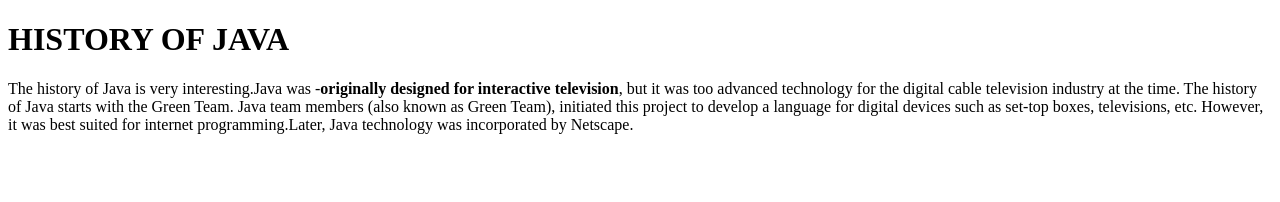
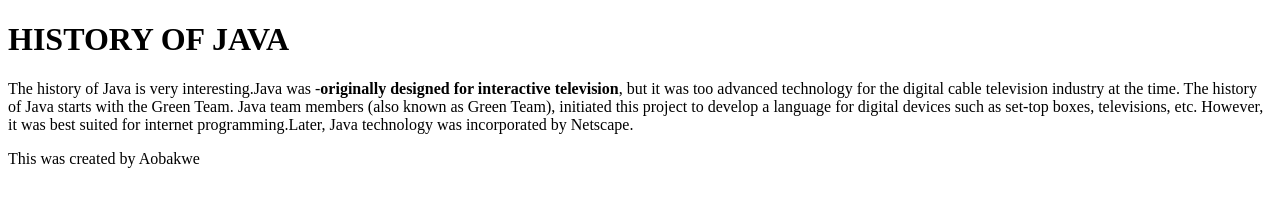
Before and after one commit to AJmoe/WMD, a plain HTML site: page wmd.html in a window 1280 px wide. Drawn offline with Linux system fonts and the light colour scheme.

Commit message:
commit all changes

```diff
--- a/wmd.html
+++ b/wmd.html
@@ -1,7 +1,7 @@
 <!DOCTYPE html>
 <html>
 <Head>
-<title><b> WELCOME TO JAVA AOBAKWE</b></title>
+<title><b> WELCOME TO JAVA </b></title>
 </Head>
 <body>
 
@@ -15,3 +15,8 @@
  language for digital devices such as set-top boxes, televisions,
  etc. However, it was best suited for internet programming.Later,
  Java technology was incorporated by Netscape.</p>
+ <p1>This was created by Aobakwe</p>
+
+</body>
+
+</html>
```
